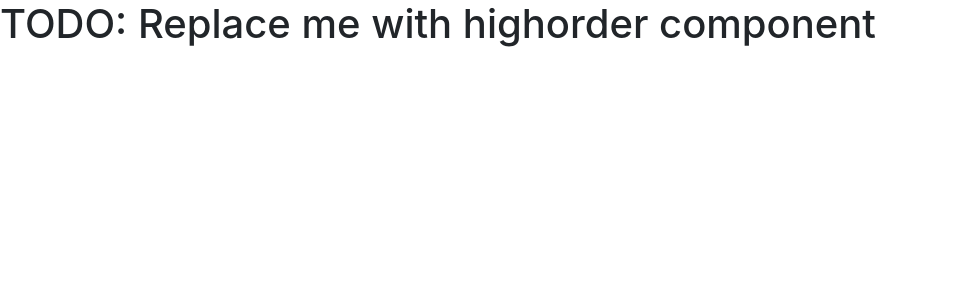
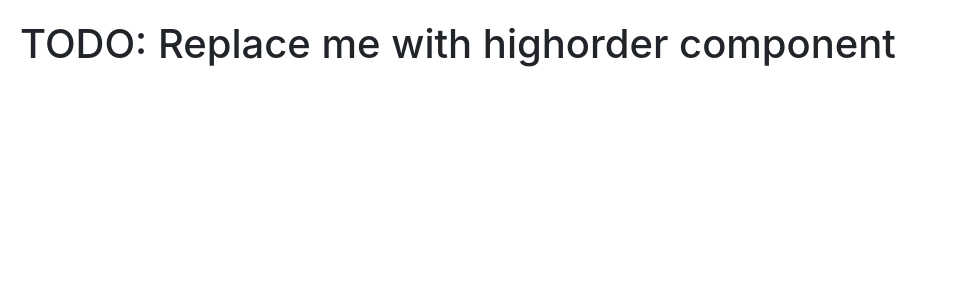
Before and after one commit to fhswf/face-ticketsystem-react, a React (Create React App) app: page /login in a window 1280 px wide. Shown: the top 300 px of the page, without its empty margins (0-957 px from the left). Built offline with nearby package versions, Linux system fonts and the light colour scheme.

Commit message:
Adjusted styles.

```diff
--- a/src/css/app.scss
+++ b/src/css/app.scss
@@ -1,53 +1,29 @@
-$lightGray: #f6f6f6;
-$borderGray: #adadad;
+@import "~bootstrap/scss/bootstrap";
 
 html, body {
-  padding: 0;
+  padding: 10px;
   margin: 0;
   height: 100%;
   width: 100%;
 }
 
-#page {
-  display: flex;
-  flex-flow: column;
-  height: 100%;
-  width: 100%;
+#login-view {
+  justify-content: center;
+  align-content: center;
+  min-width: 500px;
+  width: 600px;
+  margin-top: 50px;
+  margin-bottom: 20px;
+  padding: 20px;
+  @extend .border;
 }
 
-#topNav {
-  background: red;
-  flex-grow: 0;
-  flex-shrink: 1;
-  flex-basis: auto;
+#login-view h2 {
+  padding-top: 15px;
+  padding-bottom: 10px;
 }
 
-main {
-  width: 100%;
-  flex-grow: 1;
-  flex-shrink: 1;
-  flex-basis: auto;
-  /* flex config for children */
-  display: flex;
-  flex-direction: row;
+#login-view h3 {
+  padding-top: 10px;
+  padding-bottom: 10px;
 }
-
-main .leftNav {
-  flex: 0.2;
-  background: $lightGray;
-  padding: 10px;
-  border-right: $borderGray 1px solid;
-}
-
-main .content {
-  flex: 0.5;
-  padding: 50px;
-}
-
-#footer {
-  display: none;
-  flex-grow: 0;
-  flex-shrink: 1;
-  height: 30px;
-  background: $lightGray;
-}
--- a/src/css/index.css
+++ /dev/null
@@ -1,13 +0,0 @@
-body {
-  margin: 0;
-  font-family: -apple-system, BlinkMacSystemFont, 'Segoe UI', 'Roboto', 'Oxygen',
-    'Ubuntu', 'Cantarell', 'Fira Sans', 'Droid Sans', 'Helvetica Neue',
-    sans-serif;
-  -webkit-font-smoothing: antialiased;
-  -moz-osx-font-smoothing: grayscale;
-}
-
-code {
-  font-family: source-code-pro, Menlo, Monaco, Consolas, 'Courier New',
-    monospace;
-}
```
